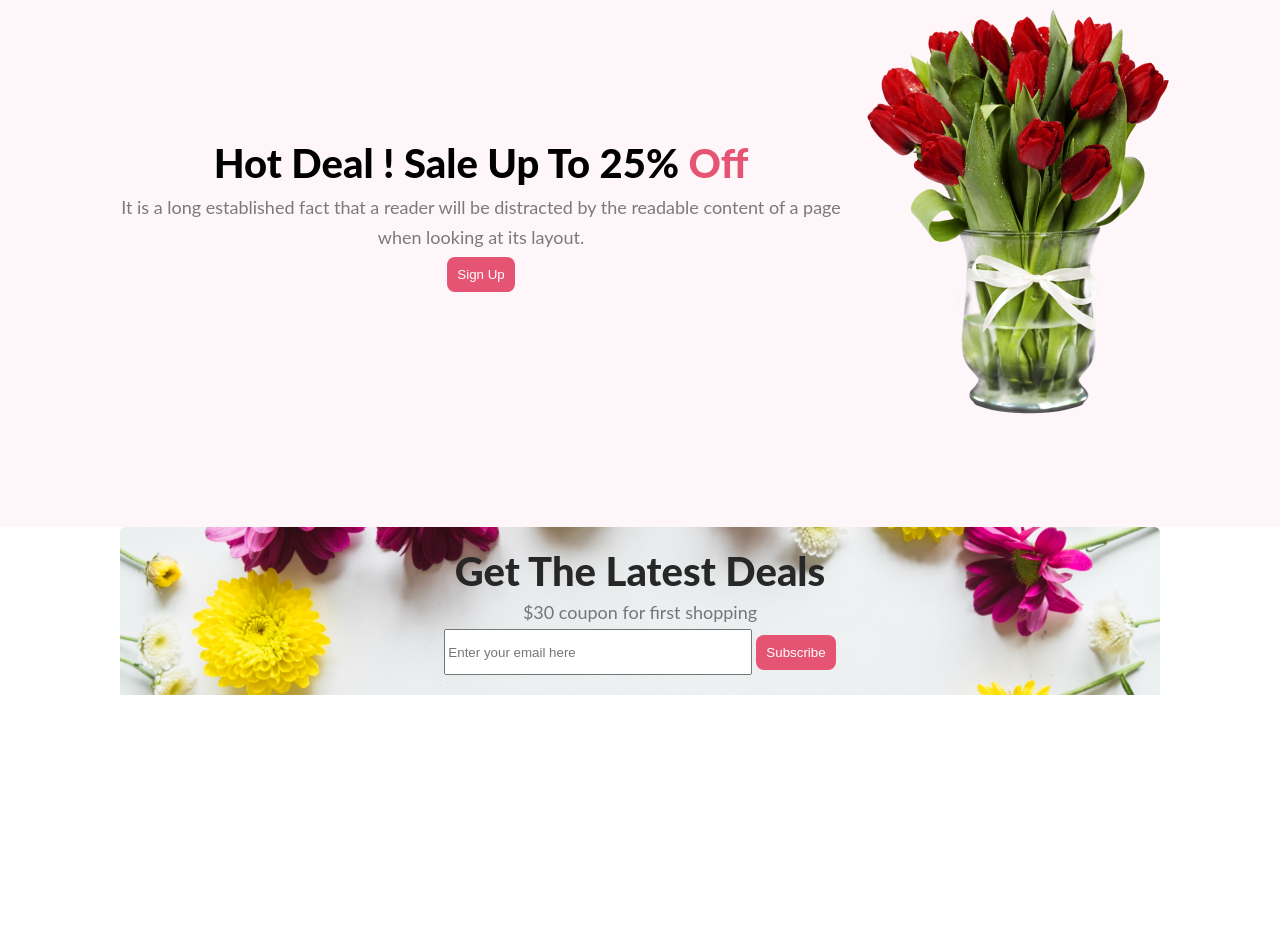
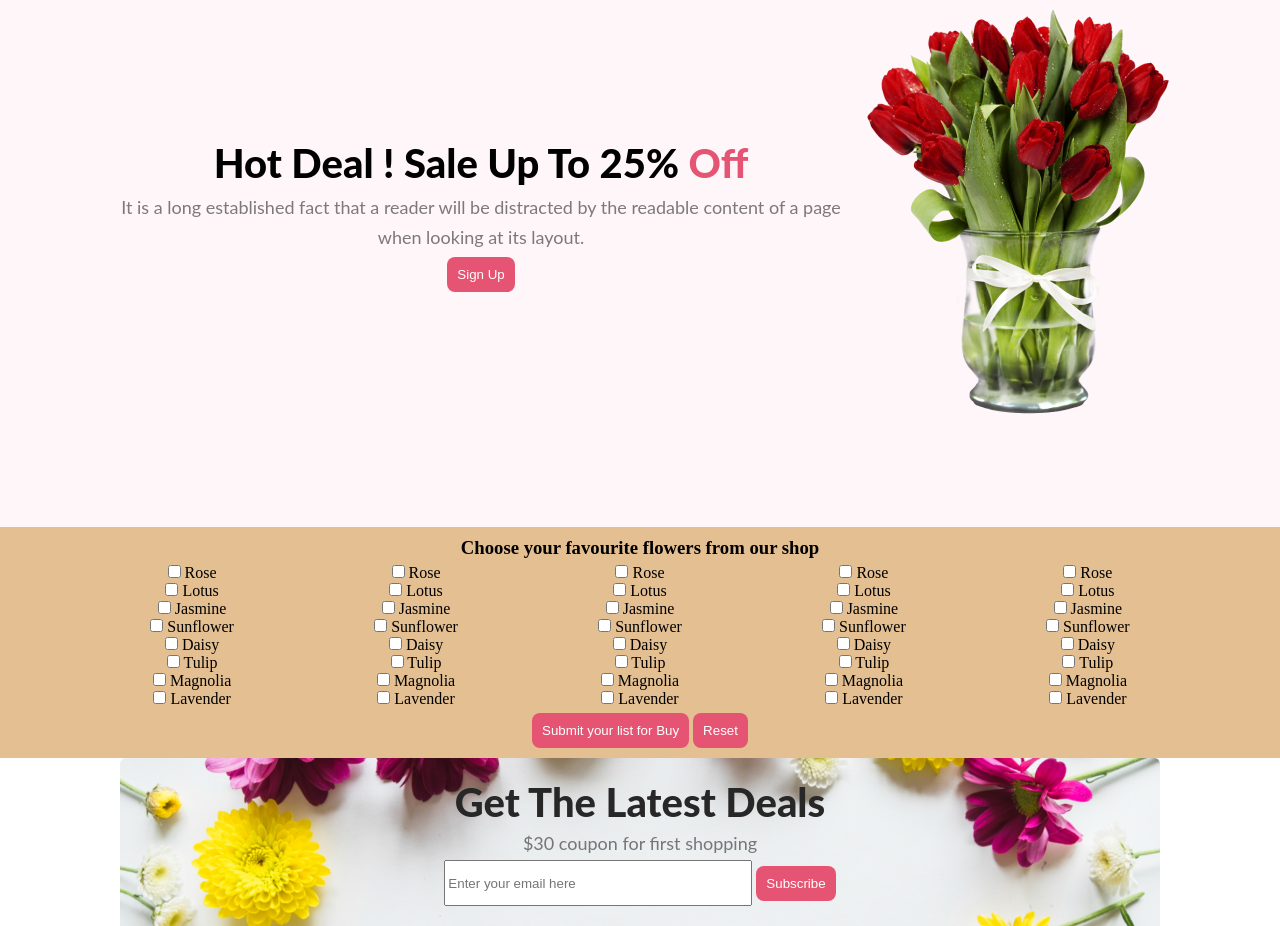
Before and after one commit to rexaulrana/best-flowers-shop, a plain HTML site: page index.html in a window 1280 px wide. Shown: the part 1594-2520 px from the top of the page. Before the commit the page ends 2289 px from the top, so only its background shows below. Drawn offline with Linux system fonts and the light colour scheme.

```diff
--- a/index.html
+++ b/index.html
@@ -103,16 +103,78 @@
 
       <!-- deals section end -->
 
+      <section class="flowers-list-container">
+        <h3>Choose your favourite flowers from our shop</h3>
+        <div class="flowers-list">
+          <div>
+            <input type="checkbox" name="" id="" /> Rose <br />
+            <input type="checkbox" name="" id="" /> Lotus <br />
+            <input type="checkbox" name="" id="" /> Jasmine <br />
+            <input type="checkbox" name="" id="" /> Sunflower <br />
+            <input type="checkbox" name="" id="" /> Daisy <br />
+            <input type="checkbox" name="" id="" /> Tulip <br />
+            <input type="checkbox" name="" id="" /> Magnolia <br />
+            <input type="checkbox" name="" id="" /> Lavender
+          </div>
+          <div>
+            <input type="checkbox" name="" id="" /> Rose <br />
+            <input type="checkbox" name="" id="" /> Lotus <br />
+            <input type="checkbox" name="" id="" /> Jasmine <br />
+            <input type="checkbox" name="" id="" /> Sunflower <br />
+            <input type="checkbox" name="" id="" /> Daisy <br />
+            <input type="checkbox" name="" id="" /> Tulip <br />
+            <input type="checkbox" name="" id="" /> Magnolia <br />
+            <input type="checkbox" name="" id="" /> Lavender
+          </div>
+          <div>
+            <input type="checkbox" name="" id="" /> Rose <br />
+            <input type="checkbox" name="" id="" /> Lotus <br />
+            <input type="checkbox" name="" id="" /> Jasmine <br />
+            <input type="checkbox" name="" id="" /> Sunflower <br />
+            <input type="checkbox" name="" id="" /> Daisy <br />
+            <input type="checkbox" name="" id="" /> Tulip <br />
+            <input type="checkbox" name="" id="" /> Magnolia <br />
+            <input type="checkbox" name="" id="" /> Lavender
+          </div>
+          <div>
+            <input type="checkbox" name="" id="" /> Rose <br />
+            <input type="checkbox" name="" id="" /> Lotus <br />
+            <input type="checkbox" name="" id="" /> Jasmine <br />
+            <input type="checkbox" name="" id="" /> Sunflower <br />
+            <input type="checkbox" name="" id="" /> Daisy <br />
+            <input type="checkbox" name="" id="" /> Tulip <br />
+            <input type="checkbox" name="" id="" /> Magnolia <br />
+            <input type="checkbox" name="" id="" /> Lavender
+          </div>
+          <div>
+            <input type="checkbox" name="" id="" /> Rose <br />
+            <input type="checkbox" name="" id="" /> Lotus <br />
+            <input type="checkbox" name="" id="" /> Jasmine <br />
+            <input type="checkbox" name="" id="" /> Sunflower <br />
+            <input type="checkbox" name="" id="" /> Daisy <br />
+            <input type="checkbox" name="" id="" /> Tulip <br />
+            <input type="checkbox" name="" id="" /> Magnolia <br />
+            <input type="checkbox" name="" id="" /> Lavender
+          </div>
+        </div>
+        <button class="btn-primary">Submit your list for Buy</button>
+        <input class="btn-primary" type="reset" value="Reset" />
+      </section>
+    </main>
+    <footer>
       <section class="latest-deal-container">
         <div class="latest-deal">
           <h4 class="latest-deal-title">Get The Latest Deals</h4>
           <p class="latest-deal-description">$30 coupon for first shopping</p>
-          <input type="email" name="" id="input" placeholder="Enter your email here">
+          <input
+            type="email"
+            name=""
+            id="input"
+            placeholder="Enter your email here"
+          />
           <button class="btn-primary">Subscribe</button>
-
         </div>
       </section>
-    </main>
-    <footer></footer>
+    </footer>
   </body>
 </html>
--- a/styles/style.css
+++ b/styles/style.css
@@ -205,3 +205,17 @@ margin-bottom: 2px;
 }
 
 /* latest deal section end */
+
+.flowers-list{
+  display: flex;
+  justify-content:space-evenly;
+  align-items: center;
+  margin-top: 5px;
+  margin-bottom: 5px;
+}
+
+.flowers-list-container{
+  text-align: center;
+  background-color: rgb(228, 191, 145);
+  padding: 10px;
+}
```
